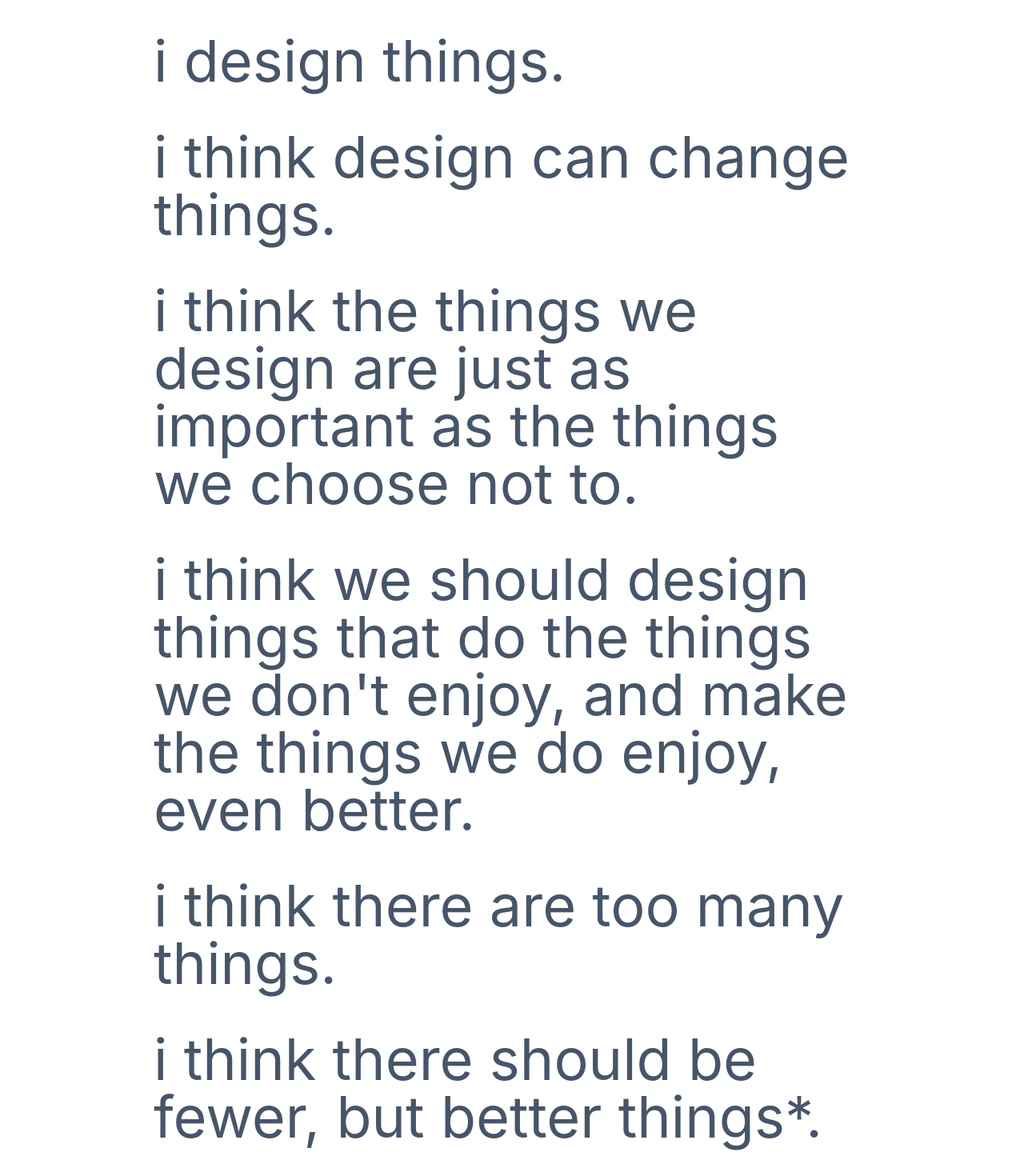
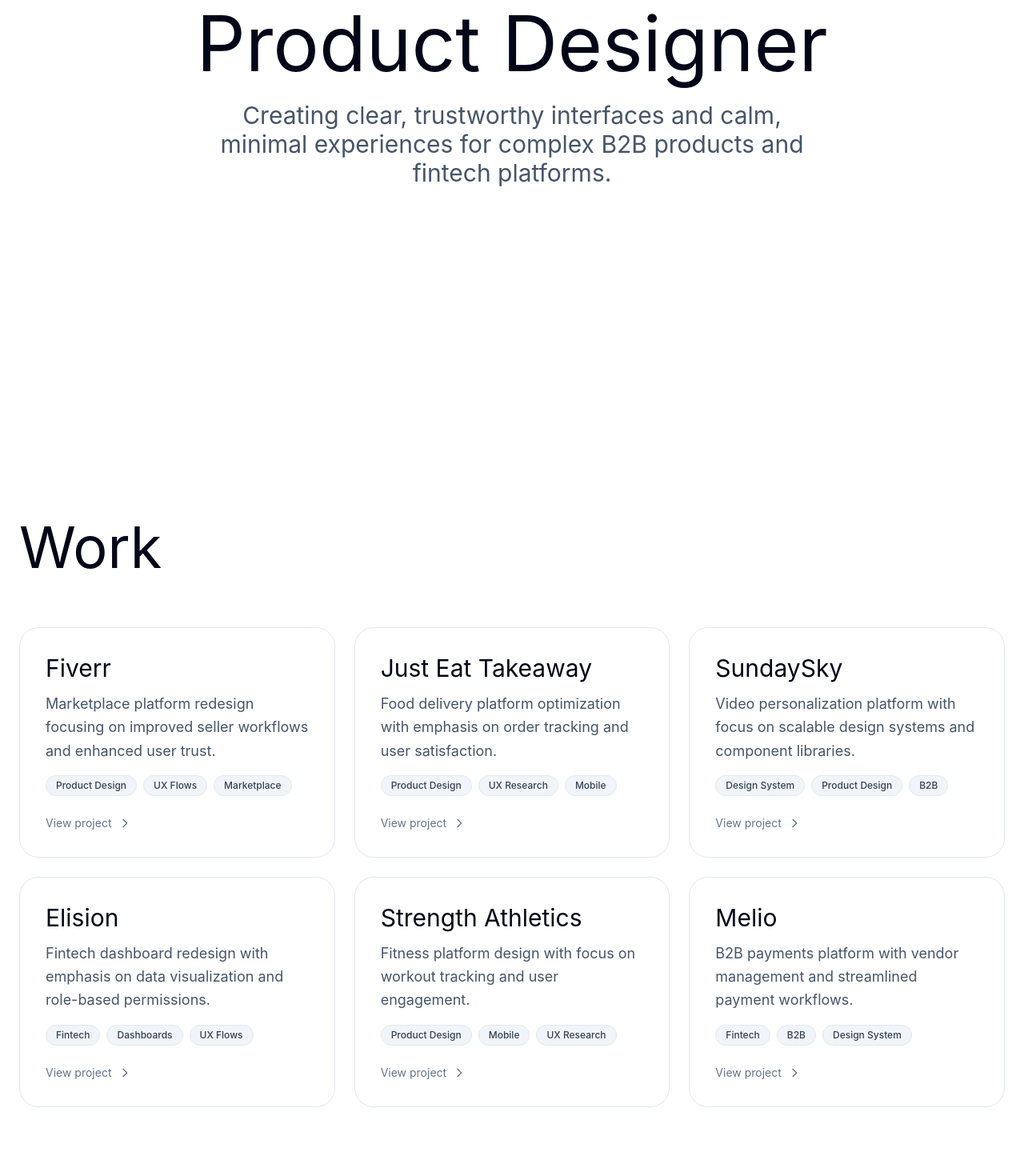
Before and after one commit to shukigold/portfolio, a Next.js app: page / in a window 1280 px wide. Shown: the part 280-1750 px from the top of the page at 80% size. Built offline with nearby package versions, Linux system fonts and the light colour scheme.

Commit message:
Simplify hero section and add animated project cards

```diff
--- a/components/HeroSection.tsx
+++ b/components/HeroSection.tsx
@@ -1,46 +1,29 @@
 "use client";
+
+import { motion } from "framer-motion";
 
 export default function HeroSection() {
   return (
     <section className="min-h-screen flex items-center justify-center relative px-6 py-32">
-      <div className="max-w-4xl mx-auto">
-        <div className="space-y-8 md:space-y-12">
-          <h1 className="text-4xl md:text-6xl lg:text-7xl font-normal leading-tight">
-            Joshua is building products.
+      <div className="max-w-4xl mx-auto text-center">
+        <motion.div
+          initial={{ opacity: 0, y: 30 }}
+          animate={{ opacity: 1, y: 0 }}
+          transition={{ duration: 0.8, ease: "easeOut" }}
+        >
+          <h1 className="text-5xl md:text-7xl lg:text-8xl font-normal leading-tight mb-6">
+            Product Designer
           </h1>
+        </motion.div>
 
-          <h2 className="text-4xl md:text-6xl lg:text-7xl font-normal leading-tight text-slate-600">
-            i design things.
-          </h2>
-
-          <h2 className="text-4xl md:text-6xl lg:text-7xl font-normal leading-tight text-slate-600">
-            i think design can change things.
-          </h2>
-
-          <h2 className="text-4xl md:text-6xl lg:text-7xl font-normal leading-tight text-slate-600">
-            i think the things we design are just as important as the things we choose not to.
-          </h2>
-
-          <h2 className="text-4xl md:text-6xl lg:text-7xl font-normal leading-tight text-slate-600">
-            i think we should design things that do the things we don&apos;t enjoy, and make the things we do enjoy, even better.
-          </h2>
-
-          <h2 className="text-4xl md:text-6xl lg:text-7xl font-normal leading-tight text-slate-600">
-            i think there are too many things.
-          </h2>
-
-          <h2 className="text-4xl md:text-6xl lg:text-7xl font-normal leading-tight text-slate-600">
-            i think there should be fewer, but better things*.
-          </h2>
-
-          <h2 className="text-4xl md:text-6xl lg:text-7xl font-normal leading-tight text-slate-600">
-            the best things. an optimal amount.
-          </h2>
-
-          <p className="text-xl md:text-2xl text-slate-500 mt-8">
-            * Less, but better.
-          </p>
-        </div>
+        <motion.p
+          initial={{ opacity: 0, y: 30 }}
+          animate={{ opacity: 1, y: 0 }}
+          transition={{ duration: 0.8, delay: 0.2, ease: "easeOut" }}
+          className="text-xl md:text-2xl lg:text-3xl text-slate-600 leading-relaxed max-w-3xl mx-auto"
+        >
+          Creating clear, trustworthy interfaces and calm, minimal experiences for complex B2B products and fintech platforms.
+        </motion.p>
       </div>
     </section>
   );
--- a/components/WorkSection.tsx
+++ b/components/WorkSection.tsx
@@ -1,7 +1,70 @@
 "use client";
 
 import Link from "next/link";
+import { motion } from "framer-motion";
+import { useInView } from "framer-motion";
+import { useRef } from "react";
 import { projects } from "@/data/projects";
+
+function ProjectCard({ project, index }: { project: typeof projects[0]; index: number }) {
+  const ref = useRef(null);
+  const isInView = useInView(ref, { once: true, margin: "-100px" });
+
+  return (
+    <motion.div
+      ref={ref}
+      initial={{ opacity: 0, y: 50 }}
+      animate={isInView ? { opacity: 1, y: 0 } : { opacity: 0, y: 50 }}
+      transition={{ duration: 0.6, delay: index * 0.1, ease: "easeOut" }}
+    >
+      <Link href={`/work/${project.slug}`} className="block group">
+        <motion.div
+          whileHover={{ y: -8, scale: 1.02 }}
+          transition={{ duration: 0.3, ease: "easeOut" }}
+          className="h-full p-8 rounded-3xl border border-slate-200 bg-white hover:border-slate-300 hover:shadow-xl hover:shadow-slate-200/50 transition-all duration-300 cursor-pointer"
+        >
+          <h3 className="text-2xl md:text-3xl font-normal mb-3 text-slate-950 group-hover:text-slate-700 transition-colors">
+            {project.name}
+          </h3>
+          <p className="text-lg text-slate-600 leading-relaxed mb-4">
+            {project.description}
+          </p>
+          {project.tags && project.tags.length > 0 && (
+            <div className="flex flex-wrap gap-2 mt-4">
+              {project.tags.slice(0, 3).map((tag) => (
+                <span
+                  key={tag}
+                  className="px-3 py-1 rounded-full text-xs font-medium bg-slate-100 text-slate-700 border border-slate-200"
+                >
+                  {tag}
+                </span>
+              ))}
+            </div>
+          )}
+          <div className="mt-6 text-sm text-slate-500 group-hover:text-slate-700 transition-colors flex items-center gap-2">
+            View project
+            <motion.svg
+              className="w-4 h-4"
+              fill="none"
+              stroke="currentColor"
+              viewBox="0 0 24 24"
+              initial={{ x: 0 }}
+              whileHover={{ x: 4 }}
+              transition={{ duration: 0.2 }}
+            >
+              <path
+                strokeLinecap="round"
+                strokeLinejoin="round"
+                strokeWidth={2}
+                d="M9 5l7 7-7 7"
+              />
+            </motion.svg>
+          </div>
+        </motion.div>
+      </Link>
+    </motion.div>
+  );
+}
 
 export default function WorkSection() {
   return (
@@ -9,30 +72,23 @@
       id="work"
       className="min-h-screen py-32 px-6 relative"
     >
-      <div className="max-w-4xl mx-auto">
-        <div className="space-y-12">
-          <h2 className="text-4xl md:text-6xl lg:text-7xl font-normal mb-12">
+      <div className="max-w-7xl mx-auto">
+        <motion.div
+          initial={{ opacity: 0, y: 30 }}
+          whileInView={{ opacity: 1, y: 0 }}
+          viewport={{ once: true }}
+          transition={{ duration: 0.8 }}
+          className="mb-16"
+        >
+          <h2 className="text-4xl md:text-6xl lg:text-7xl font-normal mb-4">
             Work
           </h2>
+        </motion.div>
 
-          <div className="space-y-8">
-            {projects.map((project) => (
-              <Link
-                key={project.slug}
-                href={`/work/${project.slug}`}
-                className="block group"
-              >
-                <div className="py-6 border-b border-slate-200 hover:border-slate-400 transition-colors">
-                  <h3 className="text-2xl md:text-3xl font-normal mb-2 text-slate-950 group-hover:text-slate-700 transition-colors">
-                    {project.name}
-                  </h3>
-                  <p className="text-lg text-slate-600 leading-relaxed">
-                    {project.description}
-                  </p>
-                </div>
-              </Link>
-            ))}
-          </div>
+        <div className="grid grid-cols-1 md:grid-cols-2 lg:grid-cols-3 gap-6">
+          {projects.map((project, index) => (
+            <ProjectCard key={project.slug} project={project} index={index} />
+          ))}
         </div>
       </div>
     </section>
```
